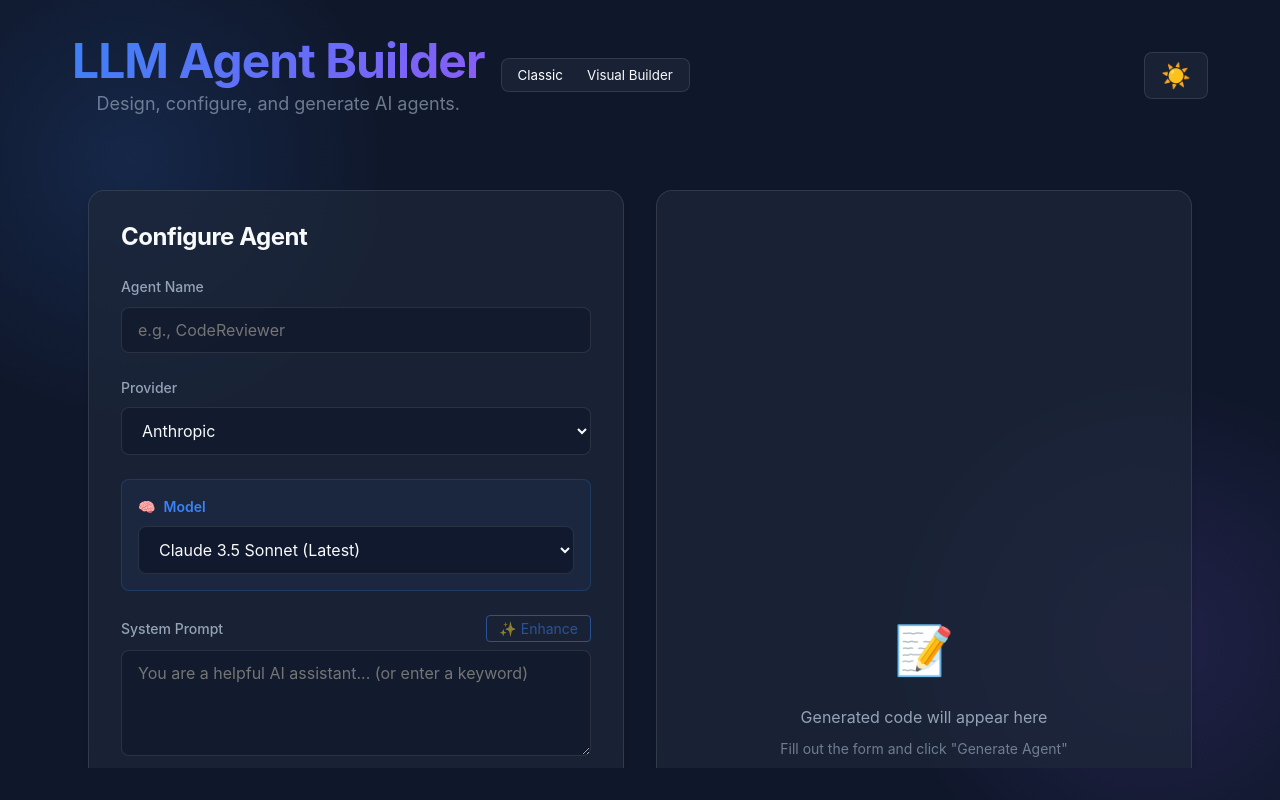
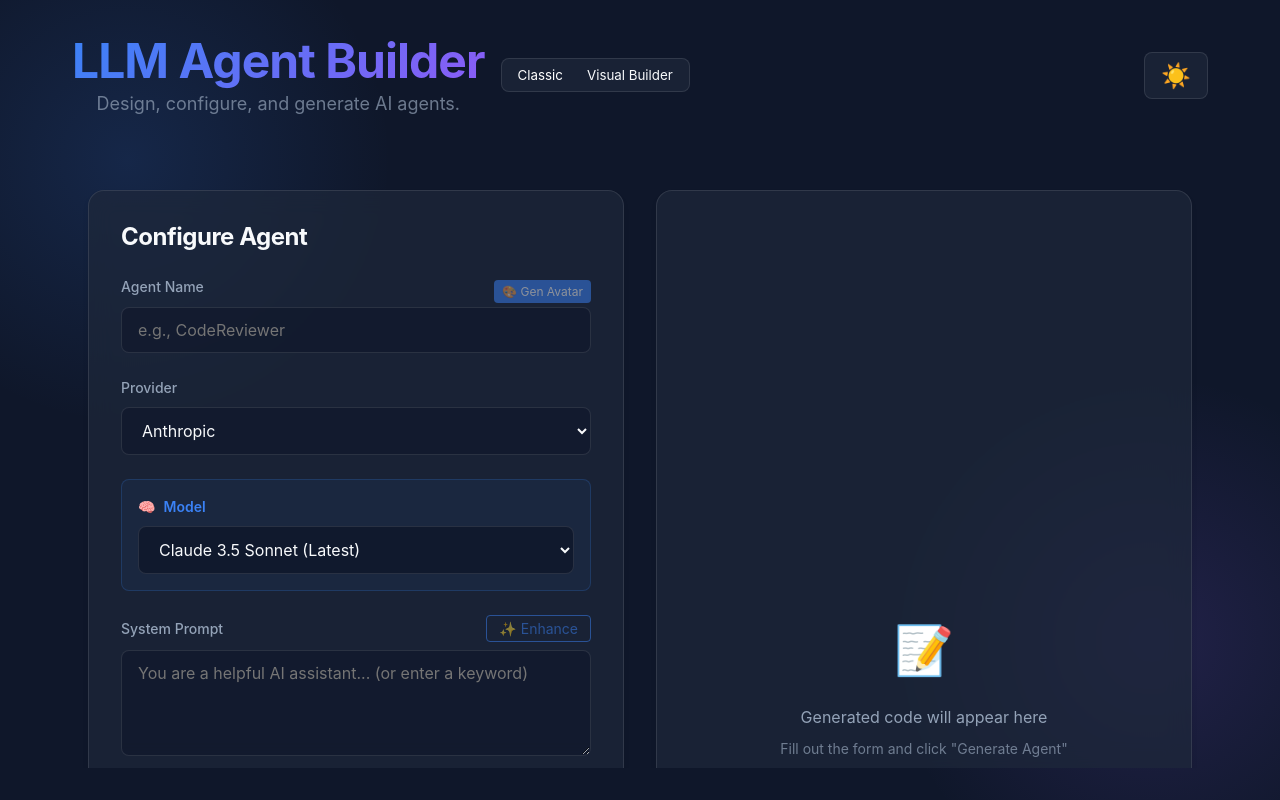
Before and after one commit to kwizzlesurp10-ctrl/LLMAgentbuilder, a React app in the folder frontend/: page / in a window 1280 px wide. Built offline with nearby package versions, Linux system fonts and the light colour scheme; the HTML template or start-up script is replaced by a standard one.

Commit message:
Implement Agent Avatar generation feature

```diff
--- a/frontend/src/components/AgentForm.jsx
+++ b/frontend/src/components/AgentForm.jsx
@@ -12,6 +12,8 @@ const AgentForm = ({ onGenerate, isLoading, generatedCode, onTestResult }) => {
     const [isExecuting, setIsExecuting] = useState(false);
     const [enhanceLoading, setEnhanceLoading] = useState(false);
     const [enhancementOptions, setEnhancementOptions] = useState(null);
+    const [avatarUrl, setAvatarUrl] = useState(null);
+    const [avatarLoading, setAvatarLoading] = useState(false);
 
     const handleChange = (e) => {
         const { name, value, type, checked } = e.target;
@@ -96,12 +98,61 @@ const AgentForm = ({ onGenerate, isLoading, generatedCode, onTestResult }) => {
         }
     };
 
+    const handleGenerateAvatar = async () => {
+        if (!formData.prompt) {
+            alert("Please enter a system prompt first.");
+            return;
+        }
+        setAvatarLoading(true);
+        try {
+            const apiUrl = import.meta.env.DEV ? 'http://localhost:8000/api/generate-avatar' : '/api/generate-avatar';
+            const response = await fetch(apiUrl, {
+                method: 'POST',
+                headers: { 'Content-Type': 'application/json' },
+                body: JSON.stringify({
+                    prompt: `Avatar for an AI agent named ${formData.name}. ${formData.prompt}`,
+                    name: formData.name
+                }),
+            });
+            const data = await response.json();
+            if (data.status === 'success') {
+                setAvatarUrl(data.image);
+            } else {
+                alert(`Error: ${data.detail}`);
+            }
+        } catch (error) {
+            alert(`Error generating avatar: ${error.message}`);
+        } finally {
+            setAvatarLoading(false);
+        }
+    };
+
     return (
         <div className="card">
             <h2 style={{ marginBottom: '1.5rem' }}>Configure Agent</h2>
             <form onSubmit={handleSubmit}>
                 <div className="form-group">
+                    <div style={{ display: 'flex', justifyContent: 'space-between', alignItems: 'center' }}>
                         <label htmlFor="name">Agent Name</label>
+                        <button
+                            type="button"
+                            onClick={handleGenerateAvatar}
+                            disabled={avatarLoading || !formData.prompt}
+                            style={{
+                                padding: '0.25rem 0.5rem',
+                                fontSize: '0.75rem',
+                                background: 'var(--accent-primary)',
+                                color: 'white',
+                                border: 'none',
+                                borderRadius: '4px',
+                                cursor: 'pointer',
+                                opacity: avatarLoading || !formData.prompt ? 0.5 : 1
+                            }}
+                        >
+                            {avatarLoading ? 'Generating...' : '🎨 Gen Avatar'}
+                        </button>
+                    </div>
+                    <div style={{ display: 'flex', gap: '1rem', alignItems: 'flex-start' }}>
                         <input
                             type="text"
                             id="name"
@@ -110,7 +161,21 @@ const AgentForm = ({ onGenerate, isLoading, generatedCode, onTestResult }) => {
                             onChange={handleChange}
                             placeholder="e.g., CodeReviewer"
                             required
+                            style={{ flex: 1 }}
                         />
+                        {avatarUrl && (
+                            <div style={{
+                                width: '50px',
+                                height: '50px',
+                                borderRadius: '50%',
+                                overflow: 'hidden',
+                                border: '2px solid var(--accent-primary)',
+                                flexShrink: 0
+                            }}>
+                                <img src={avatarUrl} alt="Agent Avatar" style={{ width: '100%', height: '100%', objectFit: 'cover' }} />
+                            </div>
+                        )}
+                    </div>
                 </div>
 
                 <div className="form-group">
```
Also changed, not shown: 2 other files (tests, documents, lock files or other folders). Lines whose indentation alone changed are shown as unchanged.
